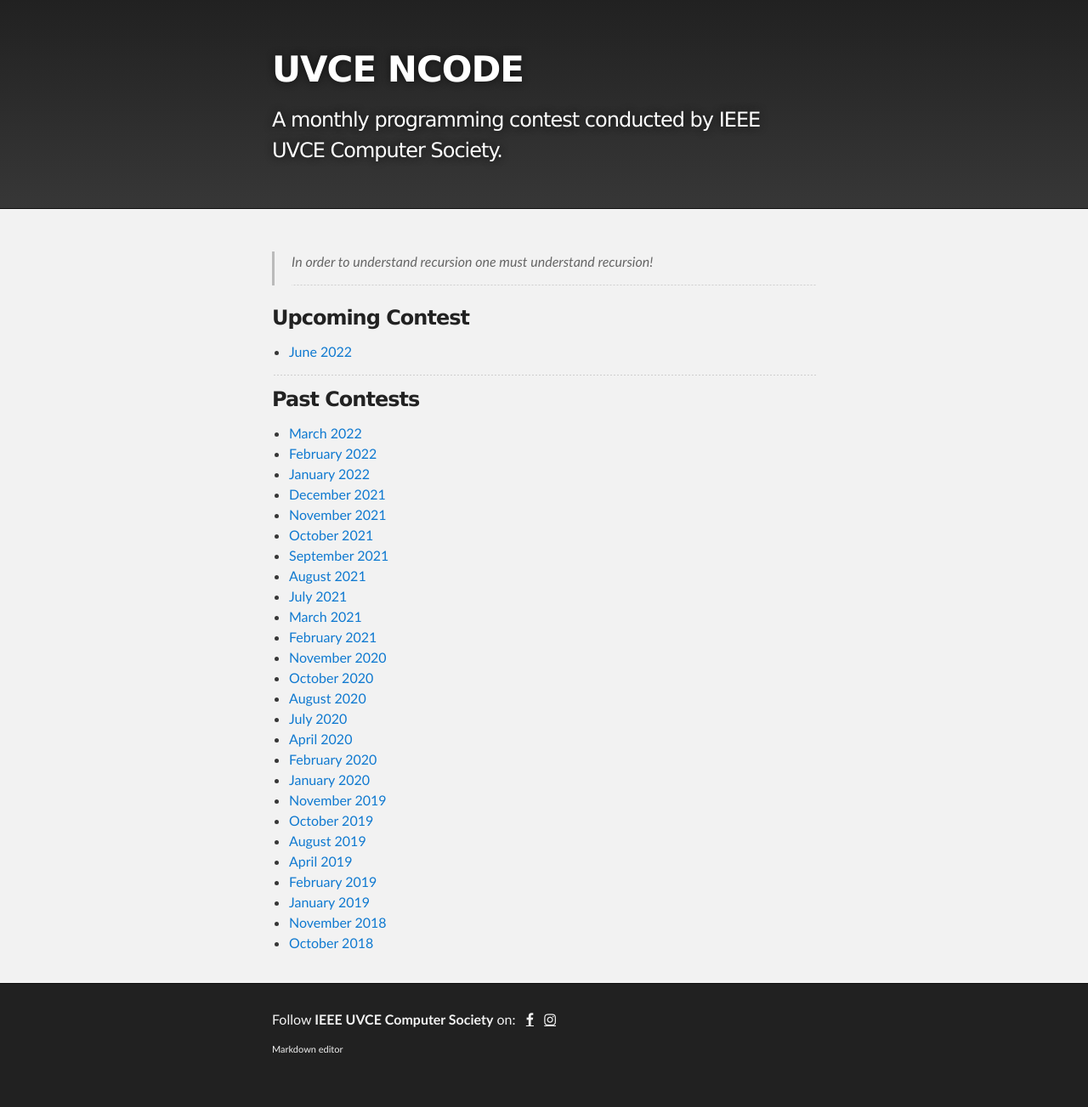
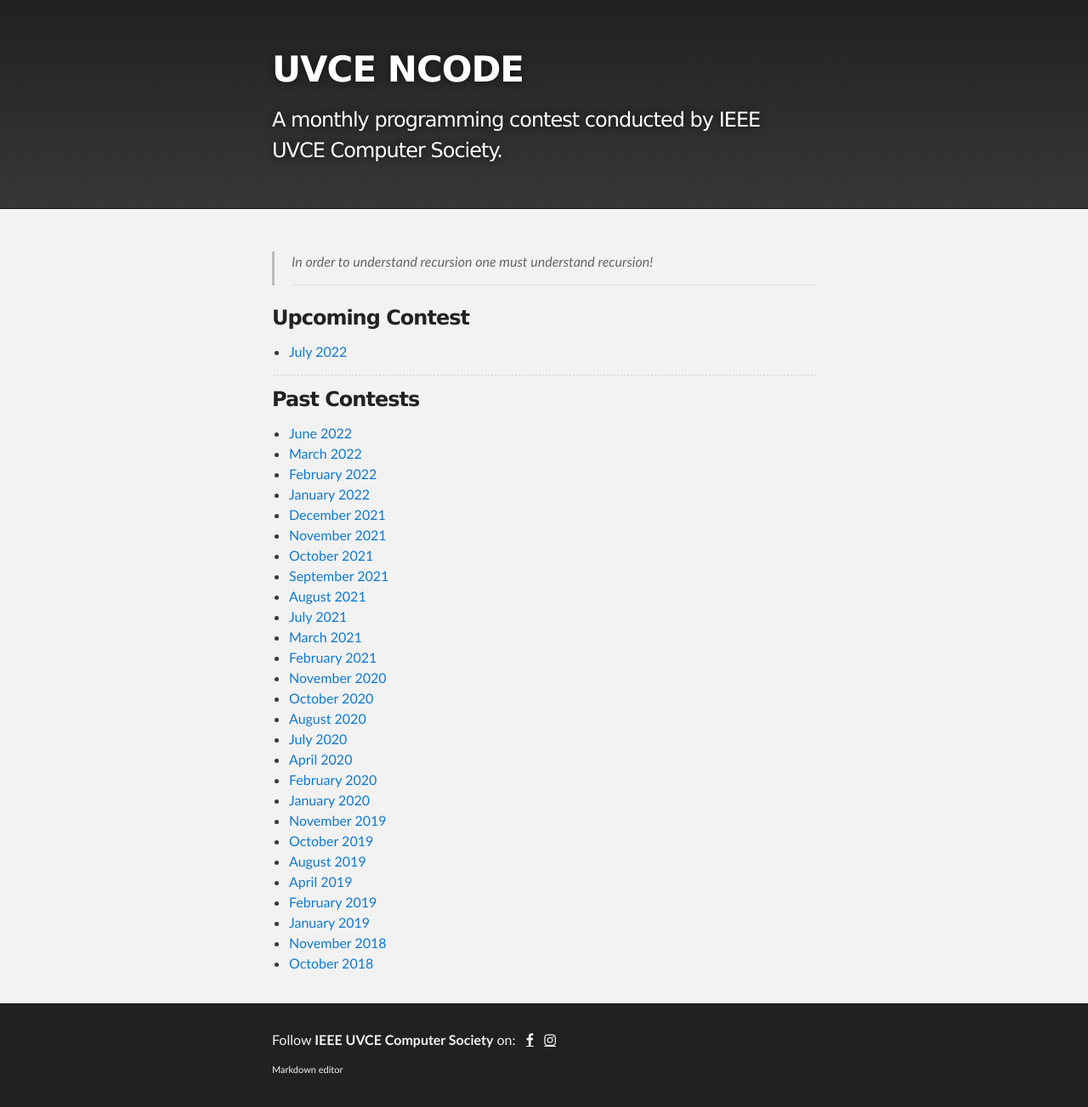
Before and after one commit to ieee-uvce-cs/ncode, a Jekyll site: the page built from index.md, in a window 1280 px wide. Shown: the whole page at 85% size. Built offline with Jekyll 4.4.1, drawn with Linux system fonts in a browser that asks for light colours; before the commit the page ends 1279 px from its top, so only the background shows below that.

Commit message:
Update index.md

```diff
--- a/index.md
+++ b/index.md
@@ -6,11 +6,12 @@ layout: default
 * * *
 
 ### Upcoming Contest
-- [June 2022](https://www.hackerrank.com/uvce-ncode-june-2022)
+- [July 2022](https://www.hackerrank.com/ncode-july-2022)
 
 * * *
 
 ### Past Contests
+- [June 2022](https://www.hackerrank.com/uvce-ncode-june-2022)
 - [March 2022](./editorials/March-2022/index.html)
 - [February 2022](./editorials/February-2022/index.html)
 - [January 2022](./editorials/January-2022/index.html)
```
